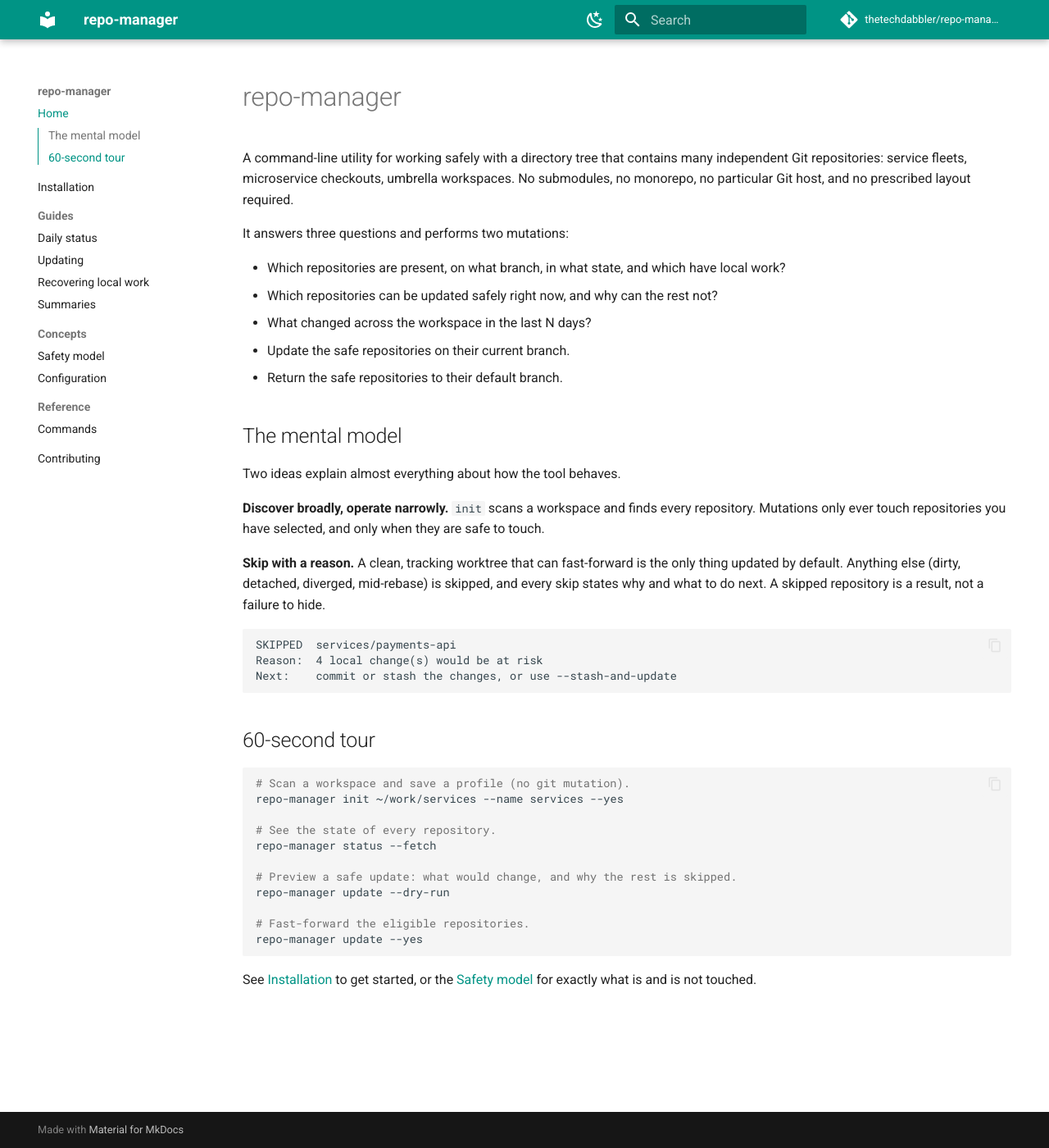
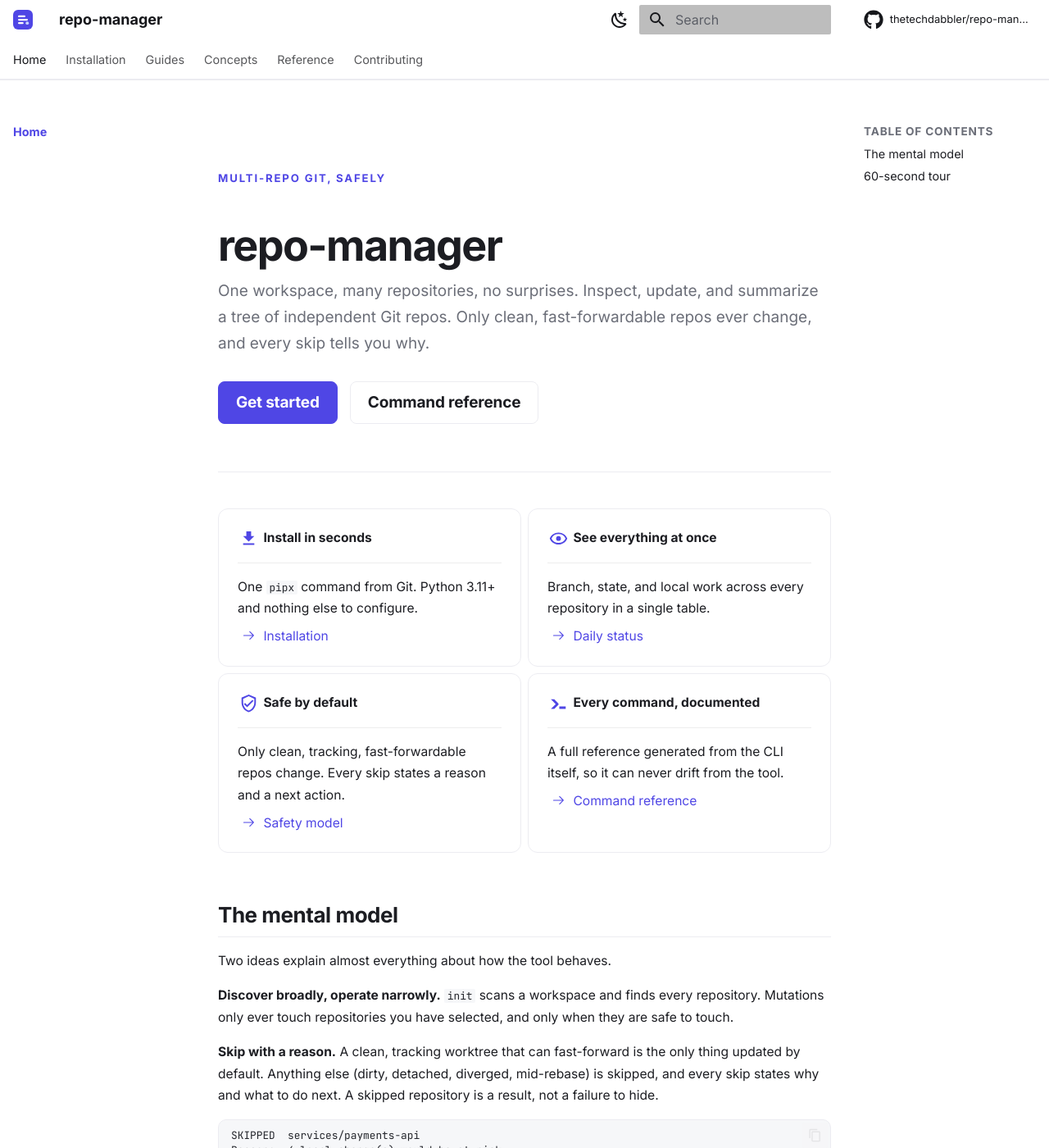
Before and after one commit to thetechdabbler/repo-manager, an MkDocs documentation site: the page built from docs/index.md, in a window 1280 px wide and 1400 px high. Shown: the whole window at 82% size. Built offline with MkDocs 1.6.1 and Material for MkDocs 9.7.7, drawn with Linux system fonts in a browser that asks for light colours; comment, search, counter and statistics services are not loaded.

Commit message:
Redesign docs site: ink & indigo, contemporary minimal
Reworks the Material theme from the stock teal defaults into a near-monochrome
palette with a single restrained indigo accent, and a real three-column layout.

- theme: Inter + JetBrains Mono; navigation.tabs + instant loading; dropped
  toc.integrate so the right-hand table of contents returns; sticky tabs, footer,
  section indexes, tracking
- stylesheets/extra.css: per-scheme indigo palette (light and dark), refined
  headings/tracking, softer borders and radii, calmer code blocks, bordered
  tables and admonitions, restyled buttons and grid cards, a hero block
- assets/logo.svg: indigo monogram used as logo and favicon
- index.md: hero (eyebrow, title, lead, primary/secondary buttons) plus a
  four-up feature card grid, above the existing mental-model and tour

Verified in a local mkdocs serve in both light and dark, on the landing page and
content pages. mkdocs build --strict passes.

Co-Authored-By: Claude Opus 5 <noreply@anthropic.com>

```diff
--- a/docs/index.md
+++ b/docs/index.md
@@ -1,17 +1,53 @@
+<div class="rm-hero" markdown>
+<span class="rm-eyebrow">Multi-repo git, safely</span>
+
 # repo-manager
 
-A command-line utility for working safely with a directory tree that contains many
-independent Git repositories: service fleets, microservice checkouts, umbrella
-workspaces. No submodules, no monorepo, no particular Git host, and no prescribed
-layout required.
+One workspace, many repositories, no surprises. Inspect, update, and summarize a tree
+of independent Git repos. Only clean, fast-forwardable repos ever change, and every
+skip tells you why.
 
-It answers three questions and performs two mutations:
+[Get started](installation.md){ .md-button .md-button--primary }
+[Command reference](reference/commands.md){ .md-button }
+</div>
 
-- Which repositories are present, on what branch, in what state, and which have local work?
-- Which repositories can be updated safely right now, and why can the rest not?
-- What changed across the workspace in the last N days?
-- Update the safe repositories on their current branch.
-- Return the safe repositories to their default branch.
+<div class="grid cards" markdown>
+
+-   :material-download:{ .lg .middle } __Install in seconds__
+
+    ---
+
+    One `pipx` command from Git. Python 3.11+ and nothing else to configure.
+
+    [:octicons-arrow-right-24: Installation](installation.md)
+
+-   :material-eye-outline:{ .lg .middle } __See everything at once__
+
+    ---
+
+    Branch, state, and local work across every repository in a single table.
+
+    [:octicons-arrow-right-24: Daily status](guides/daily-status.md)
+
+-   :material-shield-check-outline:{ .lg .middle } __Safe by default__
+
+    ---
+
+    Only clean, tracking, fast-forwardable repos change. Every skip states a reason
+    and a next action.
+
+    [:octicons-arrow-right-24: Safety model](concepts/safety-model.md)
+
+-   :material-console-line:{ .lg .middle } __Every command, documented__
+
+    ---
+
+    A full reference generated from the CLI itself, so it can never drift from the
+    tool.
+
+    [:octicons-arrow-right-24: Command reference](reference/commands.md)
+
+</div>
 
 ## The mental model
 
--- /dev/null
+++ b/docs/stylesheets/extra.css
@@ -0,0 +1,270 @@
+/* Ink & indigo: a near-monochrome base with a single restrained indigo accent.
+   Layout, spacing, and type refinements sit on top of Material for MkDocs. */
+
+/* ---- palette ---------------------------------------------------------------- */
+
+[data-md-color-scheme="default"] {
+  --md-primary-fg-color: #ffffff;          /* header / tab bar background */
+  --md-primary-fg-color--light: #ffffff;
+  --md-primary-fg-color--dark: #f4f4f6;
+  --md-primary-bg-color: #16171b;          /* text / icons on the header */
+  --md-primary-bg-color--light: #5b5e66;
+
+  --md-accent-fg-color: #4f46e5;
+  --md-accent-fg-color--transparent: rgba(79, 70, 229, 0.10);
+  --md-typeset-a-color: #4f46e5;
+
+  --md-default-fg-color: #1c1d22;
+  --md-default-fg-color--light: #43454d;
+  --md-default-fg-color--lighter: #8a8d96;
+  --md-default-bg-color: #ffffff;
+
+  --md-code-bg-color: #f6f7f9;
+  --md-code-fg-color: #24262c;
+
+  --rm-border: #ececf1;
+  --rm-muted: #6b6e78;
+}
+
+[data-md-color-scheme="slate"] {
+  --md-hue: 232;
+  --md-primary-fg-color: #0d0e13;
+  --md-primary-bg-color: #e7e8ec;
+  --md-primary-bg-color--light: #a9abb4;
+
+  --md-accent-fg-color: #a5b4fc;
+  --md-accent-fg-color--transparent: rgba(129, 140, 248, 0.14);
+  --md-typeset-a-color: #a5b4fc;
+
+  --md-default-fg-color: #d7d9e0;
+  --md-default-fg-color--light: #a7aab4;
+  --md-default-fg-color--lighter: #71747f;
+  --md-default-bg-color: #0b0c10;
+
+  --md-code-bg-color: #14161c;
+  --md-code-fg-color: #d5d8e0;
+
+  --rm-border: #22242c;
+  --rm-muted: #9498a3;
+}
+
+/* ---- typography ------------------------------------------------------------- */
+
+body {
+  -webkit-font-smoothing: antialiased;
+  text-rendering: optimizeLegibility;
+}
+
+.md-typeset {
+  font-size: 0.78rem;
+  line-height: 1.7;
+}
+
+.md-typeset h1,
+.md-typeset h2,
+.md-typeset h3 {
+  font-weight: 650;
+  letter-spacing: -0.018em;
+}
+
+.md-typeset h1 {
+  font-size: 1.85rem;
+  margin-bottom: 0.4em;
+  color: var(--md-default-fg-color);
+}
+
+.md-typeset h2 {
+  font-size: 1.3rem;
+  margin-top: 2.2em;
+  padding-bottom: 0.3em;
+  border-bottom: 1px solid var(--rm-border);
+}
+
+.md-typeset h3 { font-size: 1.02rem; }
+
+.md-typeset code { font-size: 0.82em; }
+
+/* ---- header / nav ----------------------------------------------------------- */
+
+.md-header {
+  box-shadow: none;
+  border-bottom: 1px solid var(--rm-border);
+}
+
+.md-tabs {
+  border-bottom: 1px solid var(--rm-border);
+}
+
+.md-tabs__link {
+  font-size: 0.72rem;
+  opacity: 0.72;
+}
+
+.md-tabs__link--active,
+.md-tabs__link:hover {
+  opacity: 1;
+}
+
+.md-nav {
+  font-size: 0.72rem;
+}
+
+.md-nav__title {
+  font-size: 0.68rem;
+  text-transform: uppercase;
+  letter-spacing: 0.06em;
+  color: var(--rm-muted);
+}
+
+/* Active page marker in the left nav. */
+.md-nav__link--active {
+  font-weight: 600;
+}
+
+/* ---- content width & rhythm ------------------------------------------------- */
+
+.md-grid { max-width: 66rem; }
+
+.md-content__inner { margin-bottom: 3rem; }
+
+.md-typeset a { text-underline-offset: 0.18em; }
+
+/* ---- code ------------------------------------------------------------------- */
+
+.md-typeset pre > code {
+  border-radius: 10px;
+  border: 1px solid var(--rm-border);
+}
+
+.md-typeset .highlight + .highlight { margin-top: 0.6em; }
+
+.md-clipboard { color: var(--md-default-fg-color--lighter); }
+
+/* ---- tables ----------------------------------------------------------------- */
+
+.md-typeset table:not([class]) {
+  border: 1px solid var(--rm-border);
+  border-radius: 10px;
+  overflow: hidden;
+  font-size: 0.74rem;
+}
+
+.md-typeset table:not([class]) th {
+  font-weight: 600;
+  background: var(--md-code-bg-color);
+}
+
+.md-typeset table:not([class]) td {
+  border-top: 1px solid var(--rm-border);
+}
+
+/* ---- admonitions ------------------------------------------------------------ */
+
+.md-typeset .admonition,
+.md-typeset details {
+  border: 1px solid var(--rm-border);
+  border-left-width: 3px;
+  border-radius: 8px;
+  box-shadow: none;
+  font-size: 0.74rem;
+}
+
+/* ---- buttons ---------------------------------------------------------------- */
+
+.md-typeset .md-button {
+  border-radius: 8px;
+  border-width: 1px;
+  font-weight: 550;
+  letter-spacing: -0.01em;
+  padding: 0.45em 1.1em;
+  transition: transform 0.06s ease, background-color 0.15s ease;
+}
+
+.md-typeset .md-button--primary {
+  background: #4f46e5;
+  border-color: #4f46e5;
+  color: #ffffff;
+}
+
+/* Secondary button: visible in both themes, indigo on hover. */
+.md-typeset .md-button:not(.md-button--primary) {
+  border-color: var(--rm-border);
+  color: var(--md-default-fg-color);
+  background: transparent;
+}
+
+.md-typeset .md-button:not(.md-button--primary):hover {
+  border-color: var(--md-accent-fg-color);
+  color: var(--md-accent-fg-color);
+  background: var(--md-accent-fg-color--transparent);
+}
+
+.md-typeset .md-button--primary:hover {
+  background: #4338ca;
+  border-color: #4338ca;
+  color: #ffffff;
+}
+
+.md-typeset .md-button:hover { transform: translateY(-1px); }
+
+/* ---- grid cards ------------------------------------------------------------- */
+
+.md-typeset .grid.cards > ul > li {
+  border: 1px solid var(--rm-border);
+  border-radius: 12px;
+  padding: 1.1rem 1.15rem;
+  transition: border-color 0.15s ease, transform 0.08s ease;
+}
+
+.md-typeset .grid.cards > ul > li:hover {
+  border-color: var(--md-accent-fg-color);
+  transform: translateY(-2px);
+}
+
+.md-typeset .grid.cards .twemoji svg,
+.md-typeset .grid.cards .lg svg {
+  fill: var(--md-accent-fg-color);
+  height: 1.35rem;
+  width: 1.35rem;
+}
+
+/* ---- hero (home page) ------------------------------------------------------- */
+
+.rm-hero {
+  padding: 2.6rem 0 1.4rem;
+  border-bottom: 1px solid var(--rm-border);
+  margin-bottom: 2.2rem;
+}
+
+.rm-hero .rm-eyebrow {
+  display: inline-block;
+  font-size: 0.66rem;
+  font-weight: 600;
+  letter-spacing: 0.14em;
+  text-transform: uppercase;
+  color: var(--md-accent-fg-color);
+  margin-bottom: 0.7rem;
+}
+
+.rm-hero h1 {
+  font-size: 2.6rem;
+  line-height: 1.08;
+  letter-spacing: -0.03em;
+  margin: 0 0 0.5rem;
+}
+
+.rm-hero p {
+  font-size: 0.95rem;
+  color: var(--rm-muted);
+  max-width: 38rem;
+  margin: 0 0 1.5rem;
+}
+
+.rm-hero .md-button + .md-button { margin-left: 0.5rem; }
+
+/* ---- footer ----------------------------------------------------------------- */
+
+.md-footer { background: var(--md-default-bg-color); }
+.md-footer-meta { background: transparent; border-top: 1px solid var(--rm-border); }
+.md-footer__inner { border-top: 1px solid var(--rm-border); }
+.md-copyright, .md-footer__link { color: var(--rm-muted); }
--- a/mkdocs.yml
+++ b/mkdocs.yml
@@ -7,34 +7,56 @@ edit_uri: edit/main/docs/
 
 theme:
   name: material
+  logo: assets/logo.svg
+  favicon: assets/logo.svg
+  font:
+    text: Inter
+    code: JetBrains Mono
+  icon:
+    repo: fontawesome/brands/github
   palette:
     - media: "(prefers-color-scheme: light)"
       scheme: default
-      primary: teal
-      accent: teal
       toggle:
         icon: material/weather-night
         name: Switch to dark mode
     - media: "(prefers-color-scheme: dark)"
       scheme: slate
-      primary: teal
-      accent: teal
       toggle:
         icon: material/weather-sunny
         name: Switch to light mode
   features:
+    - navigation.tabs
+    - navigation.tabs.sticky
     - navigation.sections
     - navigation.top
+    - navigation.tracking
+    - navigation.indexes
+    - navigation.footer
+    - navigation.instant
+    - navigation.instant.progress
+    - toc.follow
     - content.code.copy
-    - toc.integrate
+    - content.code.annotate
+    - content.tooltips
+    - search.suggest
+    - search.highlight
+
+extra_css:
+  - stylesheets/extra.css
 
 markdown_extensions:
   - admonition
+  - attr_list
+  - md_in_html
   - pymdownx.details
   - pymdownx.superfences
   - tables
   - toc:
       permalink: true
+  - pymdownx.emoji:
+      emoji_index: !!python/name:material.extensions.emoji.twemoji
+      emoji_generator: !!python/name:material.extensions.emoji.to_svg
 
 nav:
   - Home: index.md
```
Also changed, not shown: docs/assets/logo.svg (added).
